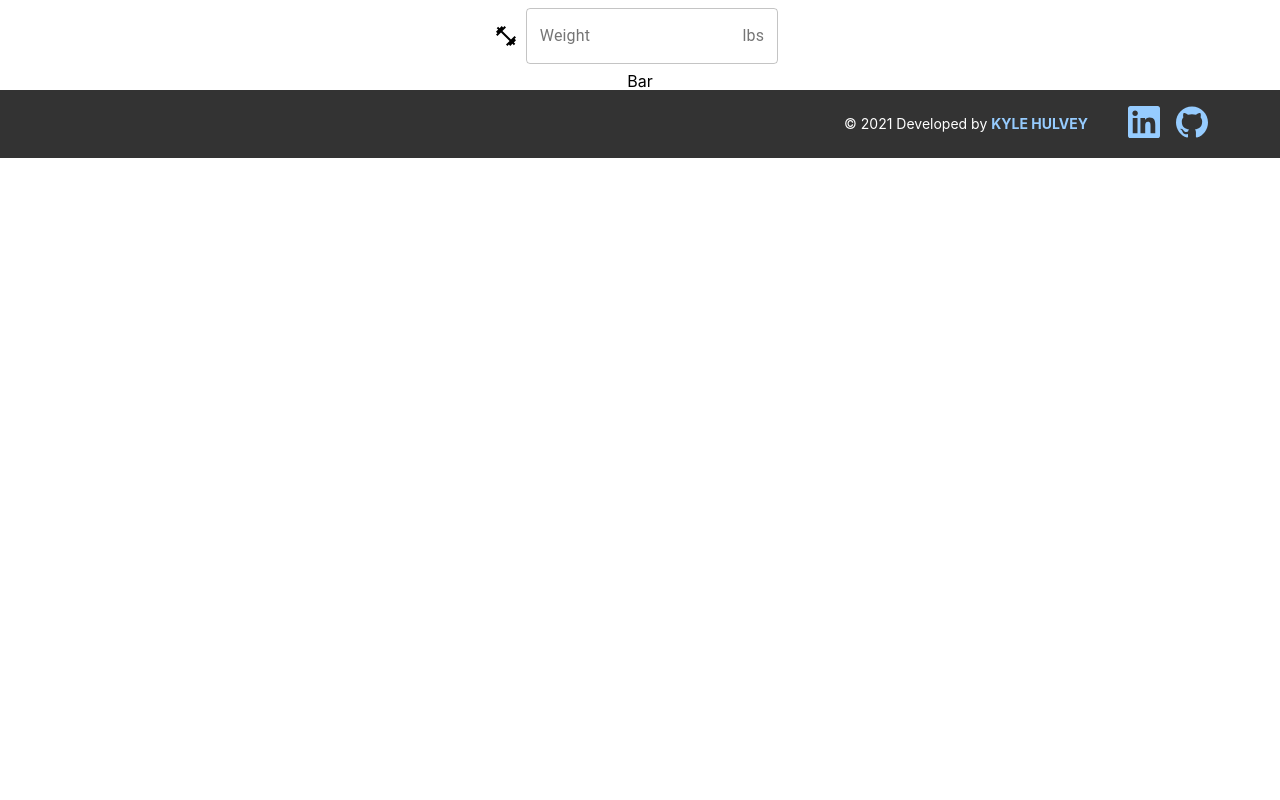
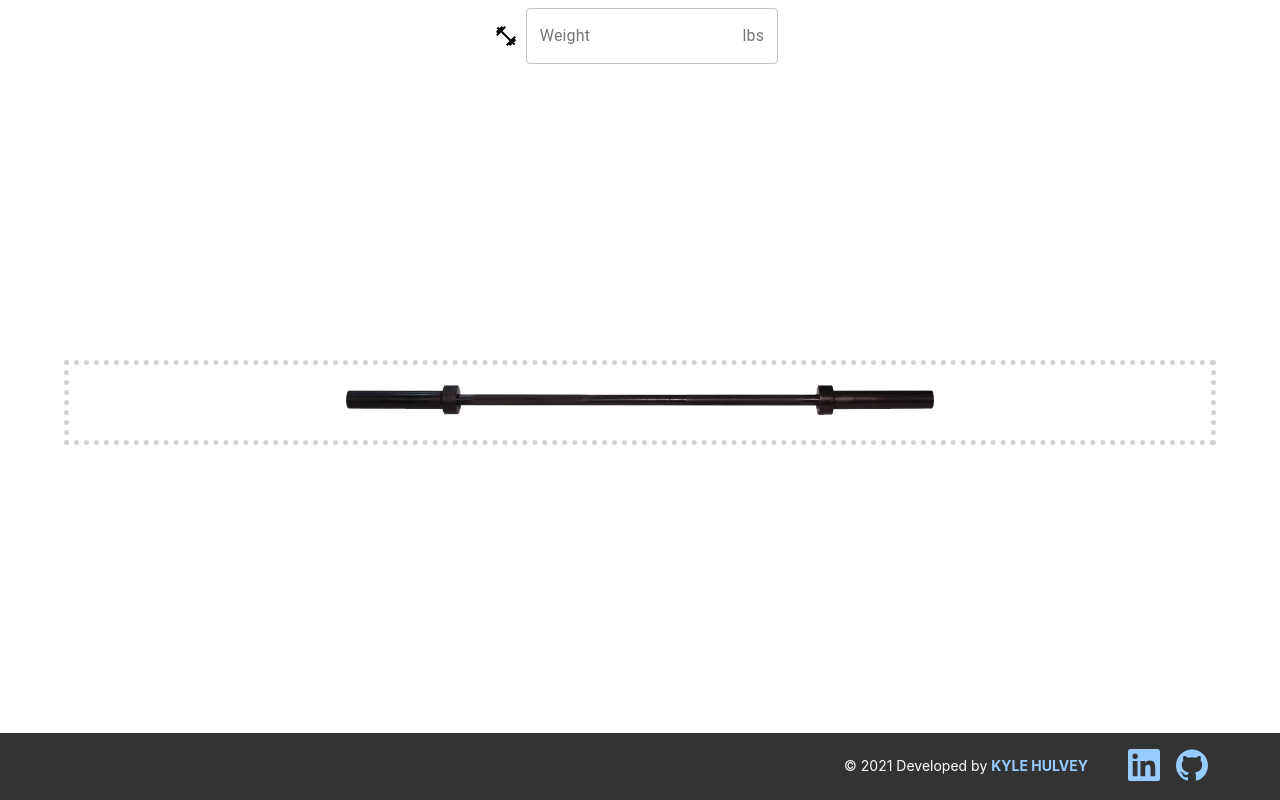
Before and after one commit to kbh1301/barbell-plates-calculator, a React (Create React App) app: page / in a window 1280 px wide. Built offline with nearby package versions, Linux system fonts and the light colour scheme.

Commit message:
Added visualization to plate calculation & page style update

```diff
--- a/src/App.css
+++ b/src/App.css
@@ -1,5 +1,12 @@
 .App {
     text-align: center;
+  }
+
+  .content {
+    display: flex;
+    min-height: 100vh;
+    flex-direction: column;
+    justify-content: space-between;
   }
 
   .App-logo {
--- a/src/App.js
+++ b/src/App.js
@@ -6,8 +6,10 @@ function App() {
   return (
     <div className="App">
       {/* <Navigation /> */}
-      <WeightInput />
-      <Footer />
+      <div className="content">
+        <WeightInput />
+        <Footer />
+      </div>
     </div>
   );
 }
--- a/src/components/WeightInput/WeightInput.css
+++ b/src/components/WeightInput/WeightInput.css
@@ -1,3 +1,22 @@
 #outlined-basic {
     box-sizing: content-box;
 }
+
+.weightDisplay {
+    margin-left: auto;
+    margin-right: auto;
+    width: 90%;
+    border: 5px dotted lightgray;
+    display: flex;
+    justify-content: center;
+    align-items: center;
+}
+
+.weightDisplay * {
+    max-width: 100%;
+    max-height: 100%;
+}
+
+td {
+    padding: 2.5vh;
+}
--- a/src/components/WeightInput/WeightInput.js
+++ b/src/components/WeightInput/WeightInput.js
@@ -2,28 +2,30 @@
 - limit input to numbers
 - limit input to certain range (ex 500 lbs)
 - disallow decimal inputs
-- handle inputs that don't end in 5 or 0
-  - results = ''
-  - if last digit = 5 || 0 then results += 'Bar' and continue calculations
-
-Ex weight is 180
-180 - 45 (Bar) = 135
-135 / 2 (Each side) = 67.5
+- handle inputs that don't end in 5 or 2.5 or 0
+  - add leftover weight to display
+  - add warning message
+- limit plate images height based on barbell image height
+  - scale each plate size based on percentage compared to biggest size in array
+- stack same size plates with slight offset?
 */
 
-import React, { useState } from 'react';
+import React, { Fragment, useState } from 'react';
 import { makeStyles } from '@material-ui/core/styles';
 import TextField from '@material-ui/core/TextField';
 import InputAdornment from '@material-ui/core/InputAdornment';
 import FitnessCenterIcon from '@material-ui/icons/FitnessCenter';
 import './WeightInput.css'
+import barbellImg from '../../img/barbell.png'
+import plateImg from '../../img/plate.png'
 
 const useStyles = makeStyles((theme) => ({
     root: {'& > *': { margin: theme.spacing(1), width: '25ch'}}}));
 
 const calcWeights = (weightVal) => {
-    const plates = [ 45, 35, 25, 10, 5, 2.5 ];
-    let results = 'Bar';
+    const plates = [ 45, 35, 25, 10, 5, 2.5, 1.25 ];
+    // initializes image array with empty barbell
+    let results = [ <td><img src={barbellImg} alt="" /></td> ];
     let curWeight = weightVal;
 
     curWeight -= 45; // subtract standard bar weight
@@ -34,13 +36,16 @@ const calcWeights = (weightVal) => {
         let wholePlate = curWeight / plate;
         if(wholePlate >= 1){
             for(let i = wholePlate; i >= 1; i--) {
-                results += ` + ${plate}`;
+                // adds plates to right side of bar
+                results.push( <td><img src={plateImg} alt="" /><div>{plate}</div></td> );
+                // adds plates to left side of bar
+                results.unshift( <td><img src={plateImg} alt="" /><div>{plate}</div></td> );
                 curWeight -= plate;
             }
         }
     });
 
-    console.log(curWeight); // leftover weight
+    if(curWeight > 0) results.push(<p>{curWeight}</p>); // leftover weight
 
     return results;
 }
@@ -50,17 +55,17 @@ const WeightInput = () => {
     const classes = useStyles();
 
     return(
-        <div>
+        <Fragment>
             <div className="flex items-center justify-center">
                 <FitnessCenterIcon />
                 <form className={classes.root} noValidate autoComplete="off">
-                    <TextField id="outlined-basic" label="Weight" variant="outlined"
+                    <TextField id="outlined-basic" label="Weight" variant="outlined" type="number"
                     InputProps={{ endAdornment: <InputAdornment position="end">lbs</InputAdornment> }}
                     onChange={(event) => {setWeightVal(event.target.value)}}/>
                 </form>
             </div>
-            {calcWeights(weightVal)}
-        </div>
+            <div className="weightDisplay">{calcWeights(weightVal)}</div>
+        </Fragment>
     );
 }
 
```
Also changed, not shown: src/img/barbell.png (added), src/img/plate.png (added).
